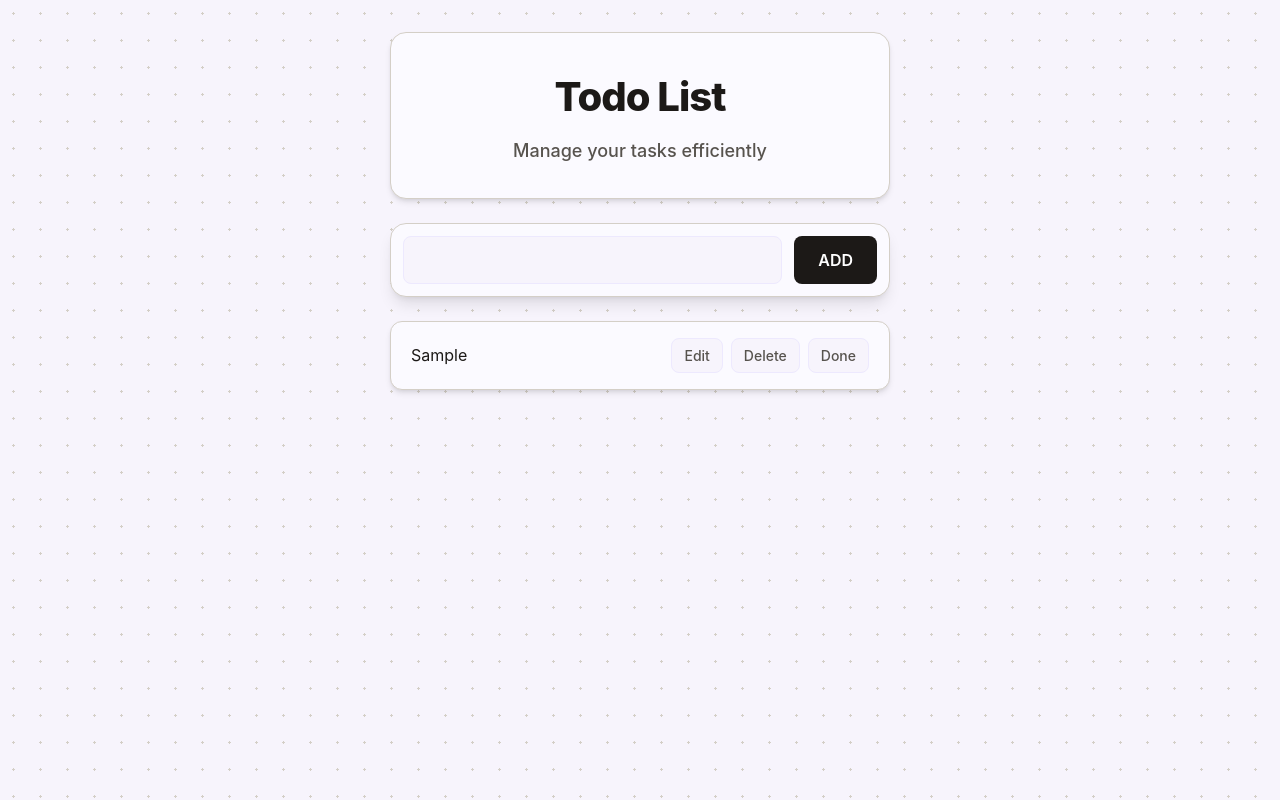
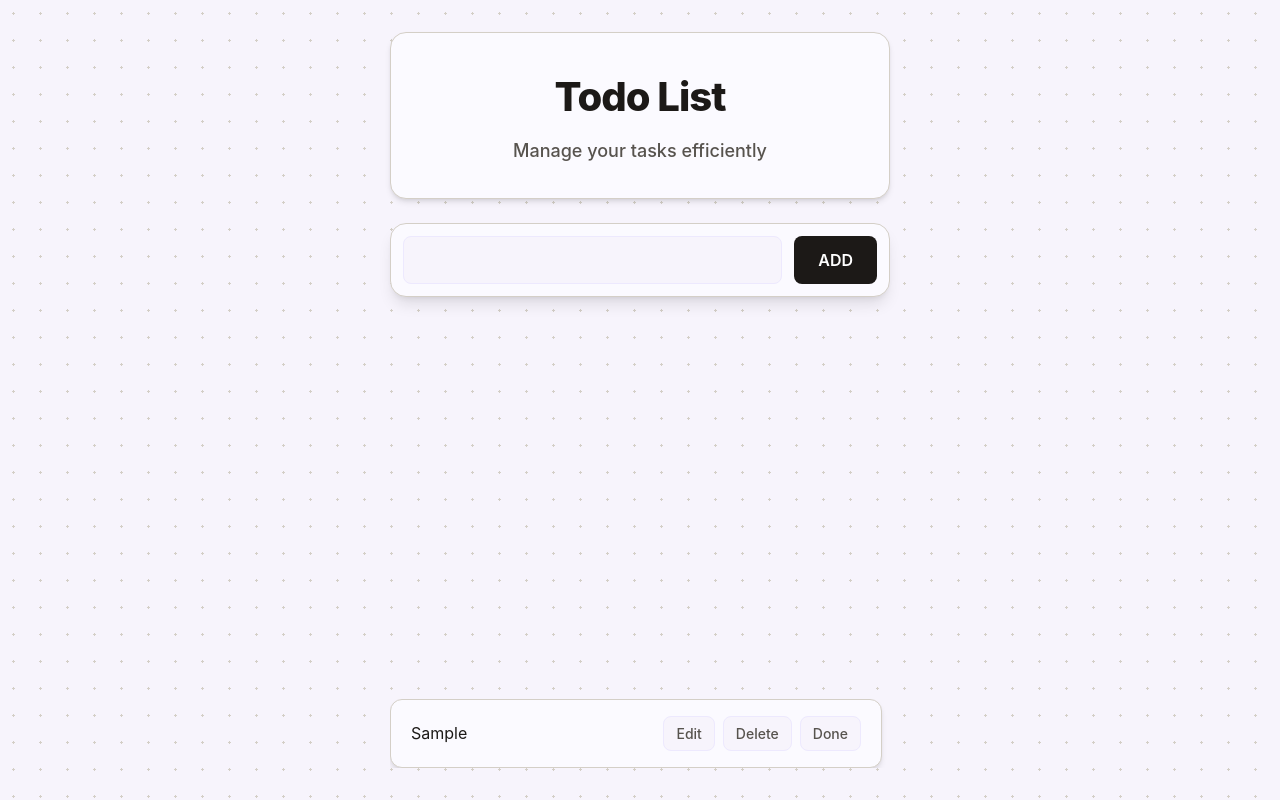
Before and after one commit to DavidHruby1/todo-dnd, a React (Vite) app: page / in a window 1280 px wide. Both pictures are taken after typing "Sample" into the empty fields and a click on the button "ADD". Built offline with nearby package versions, Linux system fonts and the light colour scheme.

Commit message:
Make the todo container stick to the bottom, update contrast of the colors

```diff
--- a/src/app/App.module.css
+++ b/src/app/App.module.css
@@ -3,7 +3,8 @@
     flex-direction: column;
     align-items: center;
     padding: 2rem 1rem;
-    min-height: 100vh;
+    height: 100vh;
     max-width: 100%;
     gap: 1.5rem;
+    overflow: hidden;
 }
--- a/src/index.css
+++ b/src/index.css
@@ -49,7 +49,7 @@
 
     --text-primary: #1c1917;
     --text-secondary: #57534e;
-    --text-muted: #a8a29e;
+    --text-muted: #8a857f;
 }
 
 * {
--- a/src/modules/todo-list/TodoItem.module.css
+++ b/src/modules/todo-list/TodoItem.module.css
@@ -28,7 +28,7 @@
     align-items: center;
     gap: 1rem;
     box-shadow: var(--shadow-md);
-    opacity: 0.7;
+    opacity: 0.85;
 }
 
 .todo-item-done p {
--- a/src/modules/todo-list/TodoList.module.css
+++ b/src/modules/todo-list/TodoList.module.css
@@ -4,7 +4,26 @@
     width: 100%;
     max-width: 500px;
     margin-top: auto;
-    flex: 1;
+    max-height: calc(100vh - 280px);
+    overflow-y: auto;
+}
+
+.todo-list-container::-webkit-scrollbar {
+    width: 8px;
+}
+
+.todo-list-container::-webkit-scrollbar-track {
+    background: var(--bg-secondary);
+    border-radius: 4px;
+}
+
+.todo-list-container::-webkit-scrollbar-thumb {
+    background: var(--gray-400);
+    border-radius: 4px;
+}
+
+.todo-list-container::-webkit-scrollbar-thumb:hover {
+    background: var(--gray-500);
 }
 
 .todo-list {
@@ -13,6 +32,6 @@
     gap: 0.75rem;
     list-style-type: none;
     margin: 0;
-    padding: 0;
+    padding: 0 0.5rem 0 0;
     width: 100%;
 }
--- a/src/modules/todo-list/TodoList.tsx
+++ b/src/modules/todo-list/TodoList.tsx
@@ -9,7 +9,7 @@ export const TodoList = () => {
         <div className={styles["todo-list-container"]}>
             <ul className={styles["todo-list"]}>
                 {[...state]
-                    .sort((a, b) => b.order - a.order)
+                    .sort((a, b) => a.order - b.order)
                     .map((task) => {
                         if (!task.isDone) {
                             return (
```
